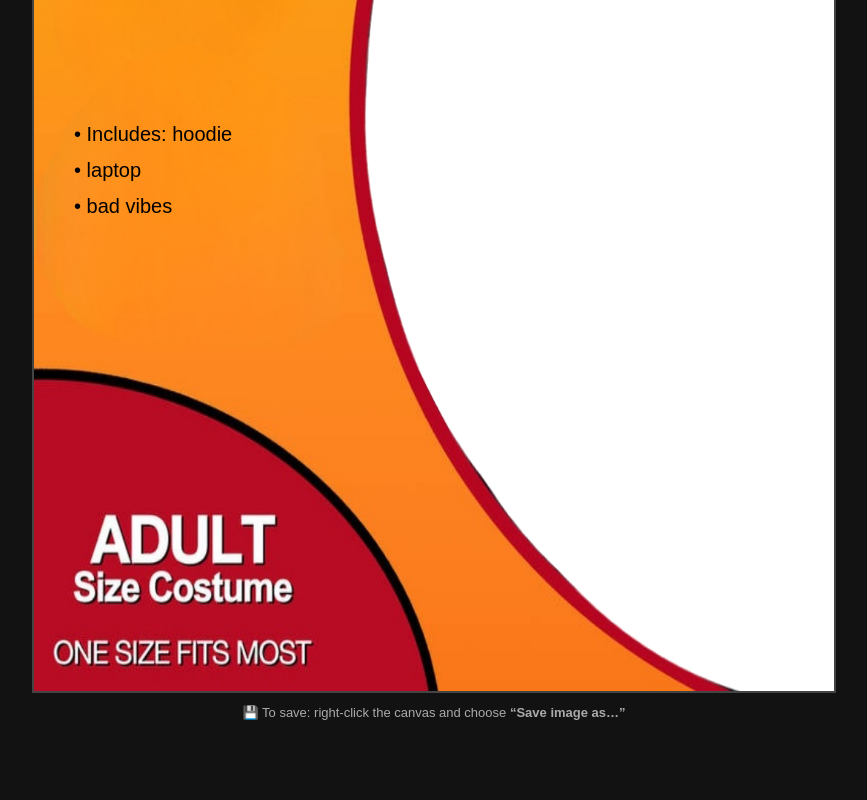
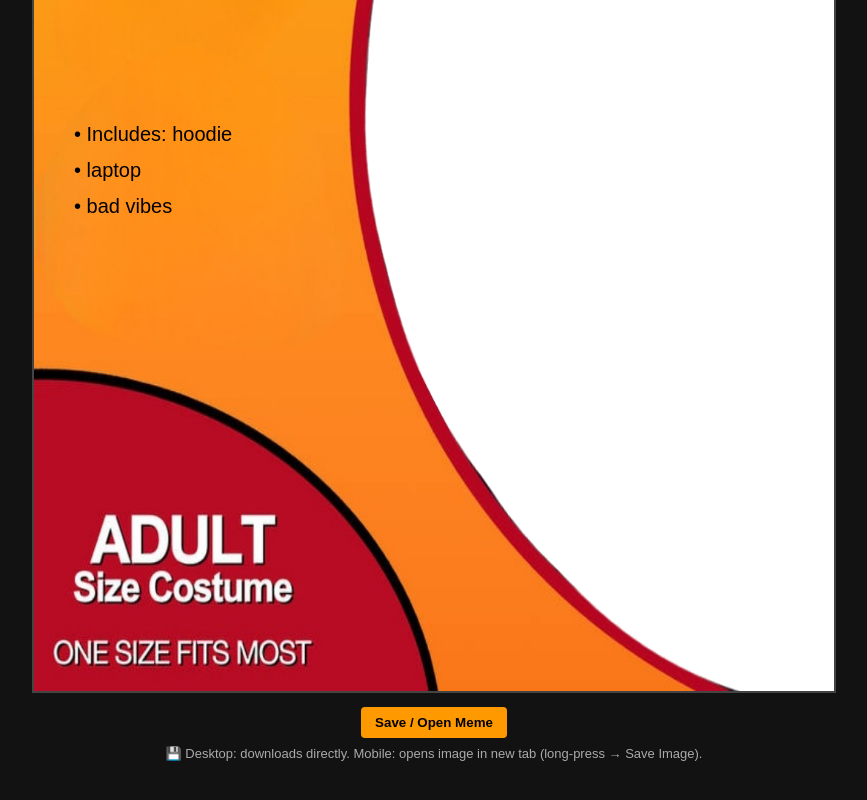
Before and after one commit to walkaplex/spirit, a plain HTML site: page index.html in a window 1280 px wide. Shown: the part 897-1697 px from the top of the page, without its empty margins (206-1073 px from the left). Before the commit the page ends 1658 px from the top, so only its background shows below. Drawn offline with Linux system fonts and the light colour scheme.

Commit message:
Add files via upload

```diff
--- a/index.html
+++ b/index.html
@@ -14,7 +14,18 @@
     }
     #offsetSlider { width: 300px; }
     .hint { color:#aaa; font-size:13px; margin-top:8px; }
-    label { display: block; margin-top: 10px; }
+    label { display:block; margin-top:10px; }
+    button {
+      margin-top: 10px;
+      padding: 8px 14px;
+      background: #ff9900;
+      color: #000;
+      font-weight: bold;
+      border: none;
+      border-radius: 4px;
+      cursor: pointer;
+    }
+    button:hover { filter: brightness(1.1); }
   </style>
 </head>
 <body>
@@ -37,7 +48,11 @@
 
   <canvas id="memeCanvas" width="800" height="1200"></canvas>
 
-  <p class="hint">💾 To save: right-click the canvas and choose <b>“Save image as…”</b></p>
+  <div>
+    <button onclick="saveMeme()">Save / Open Meme</button>
+  </div>
+
+  <p class="hint">💾 Desktop: downloads directly. Mobile: opens image in new tab (long-press → Save Image).</p>
 
   <script>
     const canvas = document.getElementById("memeCanvas");
@@ -91,7 +106,6 @@
 
       // --- Draw user photo scaled to the oval area ---
       if (userImage) {
-        // bounding box of the oval in your template
         const ovalX = 420, ovalY = 180, ovalW = 330, ovalH = 600;
 
         const scale = Math.max(ovalW / userImage.width, ovalH / userImage.height);
@@ -146,6 +160,25 @@
       ctx.fillText(line, x, y);
     }
 
+    function saveMeme() {
+      draw(); // refresh before saving
+      const dataUrl = canvas.toDataURL("image/png");
+      const isMobile = /iPhone|iPad|iPod|Android/i.test(navigator.userAgent);
+
+      if (isMobile) {
+        // open in new tab (mobile long-press save)
+        window.open(dataUrl, "_blank");
+      } else {
+        // desktop: force download
+        const link = document.createElement("a");
+        link.href = dataUrl;
+        link.download = "spirit-meme.png";
+        document.body.appendChild(link);
+        link.click();
+        document.body.removeChild(link);
+      }
+    }
+
     draw();
   </script>
 </body>
```
